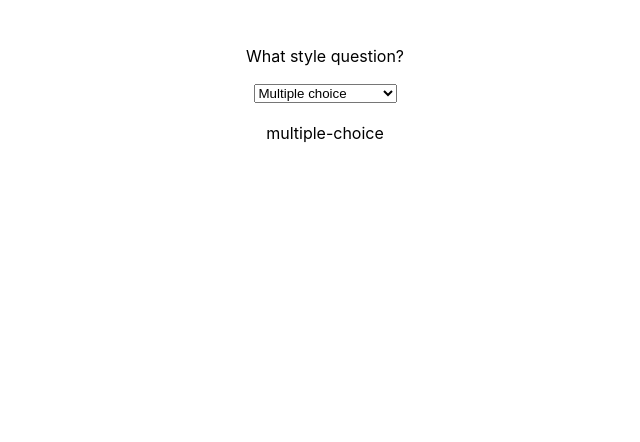
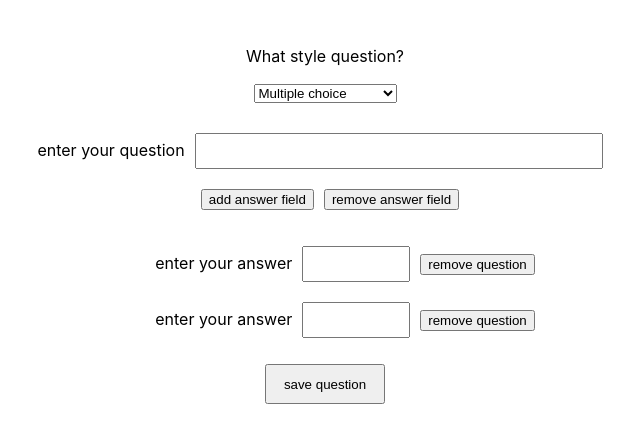
Before and after one commit to christian-m-george/team-two-client, a React (Create React App) app: page /single-question-builder in a window 1280 px wide. Shown: the top 442 px of the page, without its empty margins (315-955 px from the left). Built offline with nearby package versions, Linux system fonts and the light colour scheme.

Commit message:
implemented multiple choice question form not yet complete

```diff
--- /dev/null
+++ b/src/QuestionTypes/MultipleChoice.js
@@ -0,0 +1,89 @@
+import React, { useState }  from "react";
+
+const MultipleChoice = () => {
+    const [answerField, setAnswerField] = useState([0, 1]);
+    const [answerFieldInputs, setAnswerFieldInputs] = useState([{number: 0, value: ''}, {number: 1, value: ''}]);
+    const [questionInput, setQuestionInput] = useState('');
+
+    const nextNum = () => {
+        return answerField[answerField.length-1] + 1;
+    }
+
+    // Need to update the state when the input on these fields is changed. Need to figure out a way to manage
+    // different fields and inputs on these fields that can be added and removed
+    const createAnswerFields = (answerField) => {
+        const answerFields = answerField.map((num) =>
+        <li key={num}>
+            <label htmlFor='enter-answer' style={{height: 100, width: 20}}>enter your answer</label>
+            <input
+                style={{height: 30, margin:10, width: 100}}
+                type='text'
+                onChange={(event) => {
+                    const markers = answerFieldInputs.filter((a) => a.number != num);
+                    markers[num] = {number: num, value: event.target.value};
+                    console.log(JSON.stringify(markers) +  " WE ARE GOING TO SET THE ANSWER FIELD STATE TO THIS")
+                    setAnswerFieldInputs(markers);
+                }}
+                />
+            <button
+                onClick={() => {
+                if(answerField.length > 2) {
+                    console.log(num + " IS THE NUMBER OF REMOVED FIELD INPUT");
+
+                    const newAnswerArray = answerField.filter((id) => id != num);
+                    console.log(newAnswerArray + " THIS IS NEW ANSWER ARRAY");
+                    setAnswerField(newAnswerArray);
+
+                    // console.log(answerField + " THIS IS NSWER FIELD")
+
+                    const newAnswerInputArray = answerFieldInputs.filter((fieldInput) => fieldInput.number != num);
+                    console.log(JSON.stringify(newAnswerInputArray) + " THIS IS NEW ANSWER INPUT ARRAY");
+                    setAnswerFieldInputs(newAnswerInputArray);
+
+                    // console.log(answerFieldInputs + " THIS IS ANSWER INPUT FIELD");
+                }}
+                }>remove question</button>
+        </li>
+      );
+      return (
+        <ul style={{listStyle: 'none'}}>{answerFields}</ul>
+      );
+    }
+
+    return (
+    <div className='multiple-choice-wrapper wrappe' style={{justifyContent: "space-evenly"}}>
+        <div>
+            <label htmlFor='enter-your-question' style={{height: 100, width: 400}}>enter your question</label>
+            <input style={{height: 30, margin:10, width: 400}} type='text' onChange={(event) => setQuestionInput(event.target.value)}/>
+        </div>
+            <button
+                style={{margin: 10}}
+                onClick={() => {
+                    const nxt = nextNum();
+                    setAnswerField([...answerField, nxt])
+                    setAnswerFieldInputs([...answerFieldInputs, {number: nxt, value: ''}])
+                }}
+                >add answer field
+            </button>
+
+            <button
+                onClick={() => {
+                    if(answerField.length > 2) {
+                        setAnswerField(answerField.slice(0, answerField.length-1))
+                        setAnswerFieldInputs(answerFieldInputs.slice(0, answerFieldInputs.length-1))
+                    }
+                }}>
+                remove answer field
+            </button>
+        <form onSubmit={(event) => {
+            event.preventDefault();
+            console.log(event.target[0].value)
+            }}>
+            <div>{createAnswerFields(answerField)}</div>
+            <button style={{justifyContent: "center", padding: 10, height: 40, width: 120}}>save question</button>
+        </form>
+    </div>
+    )
+}
+
+export default MultipleChoice;
--- a/src/QuestionTypes/QuestionTypes.js
+++ b/src/QuestionTypes/QuestionTypes.js
@@ -1,12 +1,11 @@
 import React from 'react';
-
-
+import MultipleChoice from './MultipleChoice';
 
 const QuestionTypes = (qType) => {
     const questionType = () => {
         switch(qType.qType) {
             case 'multiple-choice':
-            return (<div>multiple-choice</div>);
+            return (<div><MultipleChoice></MultipleChoice></div>);
             case 'dropdown':
             return (<div>dropdown</div>);
             case 'checkboxes':
--- a/src/SurveyBuilder/SurveyBuilder.js
+++ b/src/SurveyBuilder/SurveyBuilder.js
@@ -1,29 +1,35 @@
-import React from 'react';
-// import React, { useState } from 'react';
+import React, { useState } from 'react';
 import Navigation from '../Navigation/Navigation.js'
 import './SurveyBuilder.css'
 
 export default function SurveyBuilder() {
-    // const [surveyName, setSurveyName] = useState();
-    // const [surveyCategory, setSurveyCategory] = useState();
-    // const [surveyStyle, setSurveyStyle] = useState(false);
-    // const [surveyRandom, setSurveyRandom] = useState(false);
+    const [isPrivate, setIsPrivate] = useState(true);
+    const [isRandom, setIsRandom] = useState(false);
+    const [numOfQuestions, setNumOfQuestions] = useState();
+    const [surveyName, setSurveyName] = useState('');
+    const [surveyCategory, setSurveyCategory] = useState('community feedback');
+    const [surveyStyle, setSurveyStyle] = useState(false);
 
-    const submitSurveyWizardData = async (data) => {
-        const arrayOfTargets = data.target;
-        for(let i = 0 ; i < arrayOfTargets.length; i++) {
-            console.log(arrayOfTargets[i]);
+    const toggleIsPrivate = () => {
+        if (isPrivate) setIsPrivate(false);
+        else setIsPrivate(true);
+    }
+    const toggleIsRandom = () => {
+        if (isRandom) setIsRandom(false);
+        else setIsRandom(true);
     }
 
+    const submitSurveyWizardData = async () => {
         const surveyFormData = {
-            title: data.target[0].value,
-            category: data.target[1].value,
-            singleQuestion: data.target[2].value === 'single questions' ? true : false,
-            isPrivate: data.target[3] === 'checked' ? true : false,
-            isRandom: data.target[5] === 'checked' ? true : false,
-            numQuestions: data.target[7].value
+            title: surveyName,
+            category: surveyCategory,
+            singleQuestion: surveyStyle === 'single questions' ? true : false,
+            isPrivate: isPrivate,
+            isRandom: isRandom,
+            numQuestions: numOfQuestions
         }
 
+        console.log(surveyFormData);
         const url = 'http://localhost:8000/survey';
 
         const options = {
@@ -47,8 +53,6 @@ export default function SurveyBuilder() {
           console.log(response);
     }
 
-
-
     return (
     <div>
         <Navigation></Navigation>
@@ -59,9 +63,9 @@ export default function SurveyBuilder() {
                     submitSurveyWizardData(event)
                 }}>
                     <label htmlFor='name-your-survey'>name your survey</label>
-                    <input type='text' />
+                    <input type='text' onChange={(event) => setSurveyName(event.target.value)}/>
                     <h5>survey category</h5>
-                    <select id='survey-category'>
+                    <select id='survey-category' onChange={(event) => setSurveyCategory(event.target.value)}>
                         <option value='community feedback'>Community or volunteer feedback</option>
                         <option value='customer feedback'>Customer feedback</option>
                         <option value='concept testing'>Concept product or ad testing</option>
@@ -81,7 +85,7 @@ export default function SurveyBuilder() {
                         <option value='other'>Other</option>
                     </select>
                     <h5>survey style</h5>
-                    <select id='survey-style'>
+                    <select id='survey-style' onChange={(event) => setSurveyStyle(event.target.value)}>
                         <option value='single questions'>one question at a time</option>
                         <option value='all questions'>all questions are visible</option>
                     </select>
@@ -90,12 +94,12 @@ export default function SurveyBuilder() {
                         <div>
                             <label htmlFor='yes'>
                                     Yes
-                                <input type='radio' value='true' name='options1' />
+                                <input type='radio' value='true' defaultChecked name='options1' onClick={() => toggleIsPrivate()}/>
                             </label>
                             <label htmlFor='no'>
                                     No
                                 <input type='radio'
-                                value='false' name='options1' defaultChecked />
+                                value='false' name='options1' onClick={() => toggleIsPrivate()}/>
                             </label>
                         </div>
                     </div>
@@ -104,12 +108,12 @@ export default function SurveyBuilder() {
                         <div>
                             <label htmlFor='yes'>
                                     Yes
-                                <input type='radio' value='true' name='options2' />
+                                <input type='radio' value='true' name='options2' onClick={() => toggleIsRandom()}/>
                             </label>
                             <label htmlFor='no'>
                                     No
                                 <input type='radio'
-                                value='false' name='options2' defaultChecked />
+                                value='false' name='options2' defaultChecked onClick={() => toggleIsRandom()}/>
                             </label>
                         </div>
                     </div>
@@ -121,13 +125,15 @@ export default function SurveyBuilder() {
                                 onKeyPress={(event) => {
                                     if (!/[0-9]/.test(event.key)) {
                                     event.preventDefault();
+                                    } else {
+                                    setNumOfQuestions(event.target.value);
                                     }
                                 }}
                              />
                         </div>
                     </div>
                     <div>
-                        <button className="btn btn-default" type="submit" onClick={() => submitSurveyWizardData}>
+                        <button className="btn btn-default" type="submit">
                             Submit
                         </button>
                     </div>
```
Lines whose indentation alone changed are shown as unchanged.
